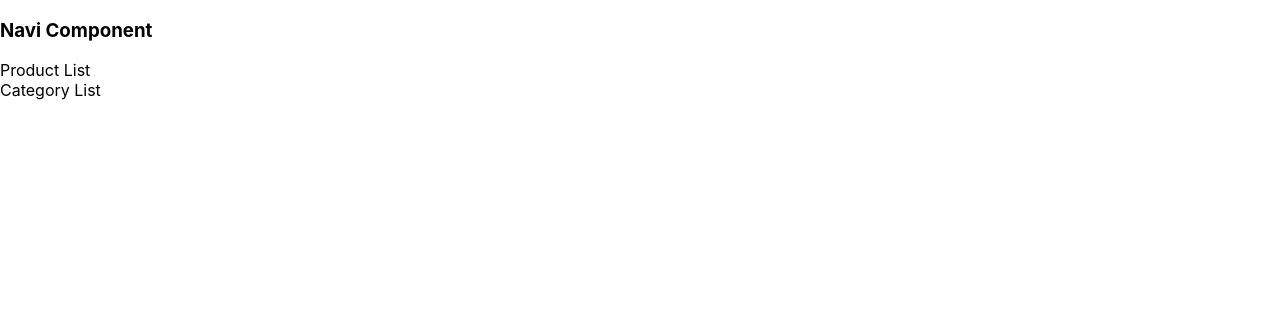
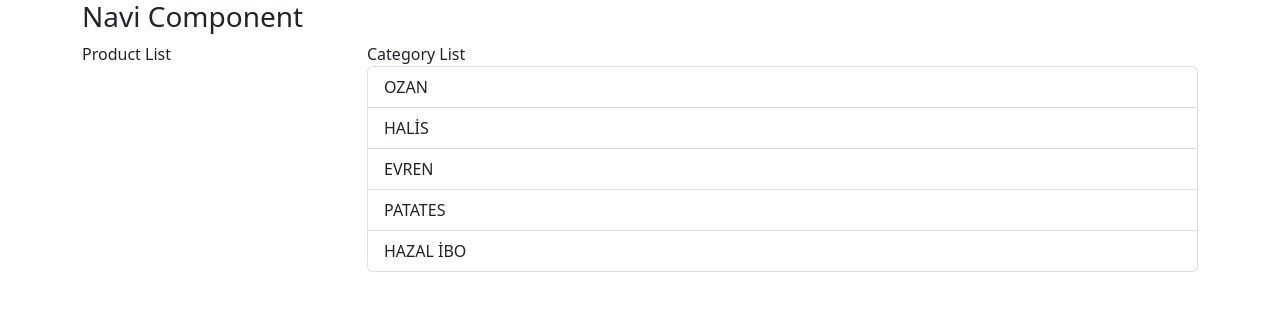
Before and after one commit to ozancck/scratch-react, a React (Create React App) app: page / in a window 1280 px wide. Shown: the top 310 px of the page. Built offline with nearby package versions, Linux system fonts and the light colour scheme.

Commit message:
Bootstrap

```diff
--- a/src/App.js
+++ b/src/App.js
@@ -2,13 +2,24 @@ import React from 'react';
 import Navi from "./Navi";
 import CategoryList from "./CategoryList";
 import ProductList from "./ProductList";
+import {Container, Row, Col} from "reactstrap";
+
 function App() {
     return (
         <div>
-            <Navi></Navi>
-            <ProductList></ProductList>
-            <CategoryList></CategoryList>
-
+           <Container>
+               <Row>
+                   <Navi/>
+               </Row>
+               <Row>
+                   <Col xs = "3">
+                       <ProductList/>
+                   </Col>
+                   <Col xs = "9">
+                       <CategoryList/>
+                   </Col>
+               </Row>
+           </Container>
         </div>
     );
 }
--- a/src/CategoryList.js
+++ b/src/CategoryList.js
@@ -1,10 +1,18 @@
 import React, {Component} from 'react';
+import {ListGroup, ListGroupItem} from "reactstrap";
 
 class CategoryList extends Component {
     render() {
         return (
             <div>
                 <b3>Category List</b3>
+                <ListGroup>
+                    <ListGroupItem>OZAN</ListGroupItem>
+                    <ListGroupItem>HALİS</ListGroupItem>
+                    <ListGroupItem>EVREN</ListGroupItem>
+                    <ListGroupItem>PATATES</ListGroupItem>
+                    <ListGroupItem>HAZAL İBO</ListGroupItem>
+                </ListGroup>
             </div>
         );
     }
--- a/src/index.js
+++ b/src/index.js
@@ -3,6 +3,7 @@ import ReactDOM from 'react-dom/client';
 import './index.css';
 import App from './App';
 import reportWebVitals from './reportWebVitals';
+import "bootstrap/dist/css/bootstrap.min.css";
 
 const root = ReactDOM.createRoot(document.getElementById('root'));
 root.render(
```
Also changed, not shown: package.json (+2 -6 lines), 2 other files (tests, documents, lock files or other folders).
